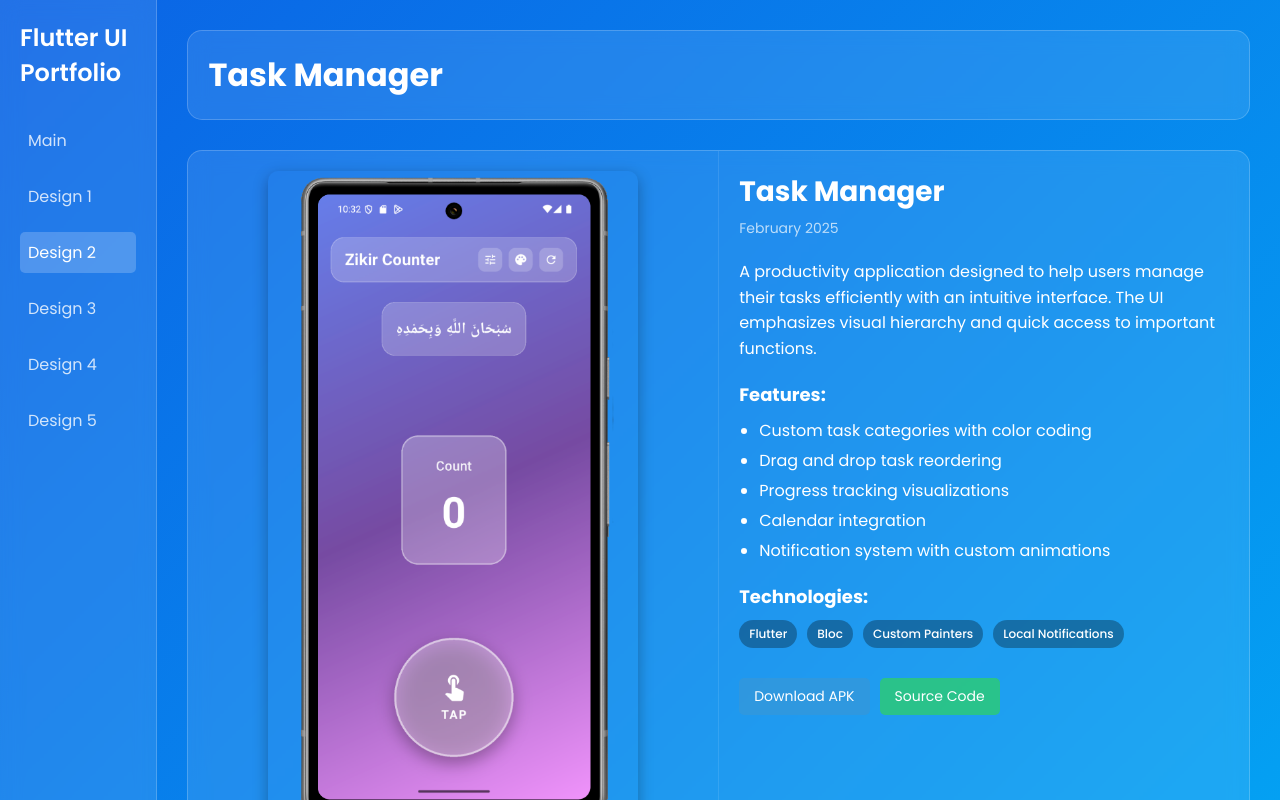
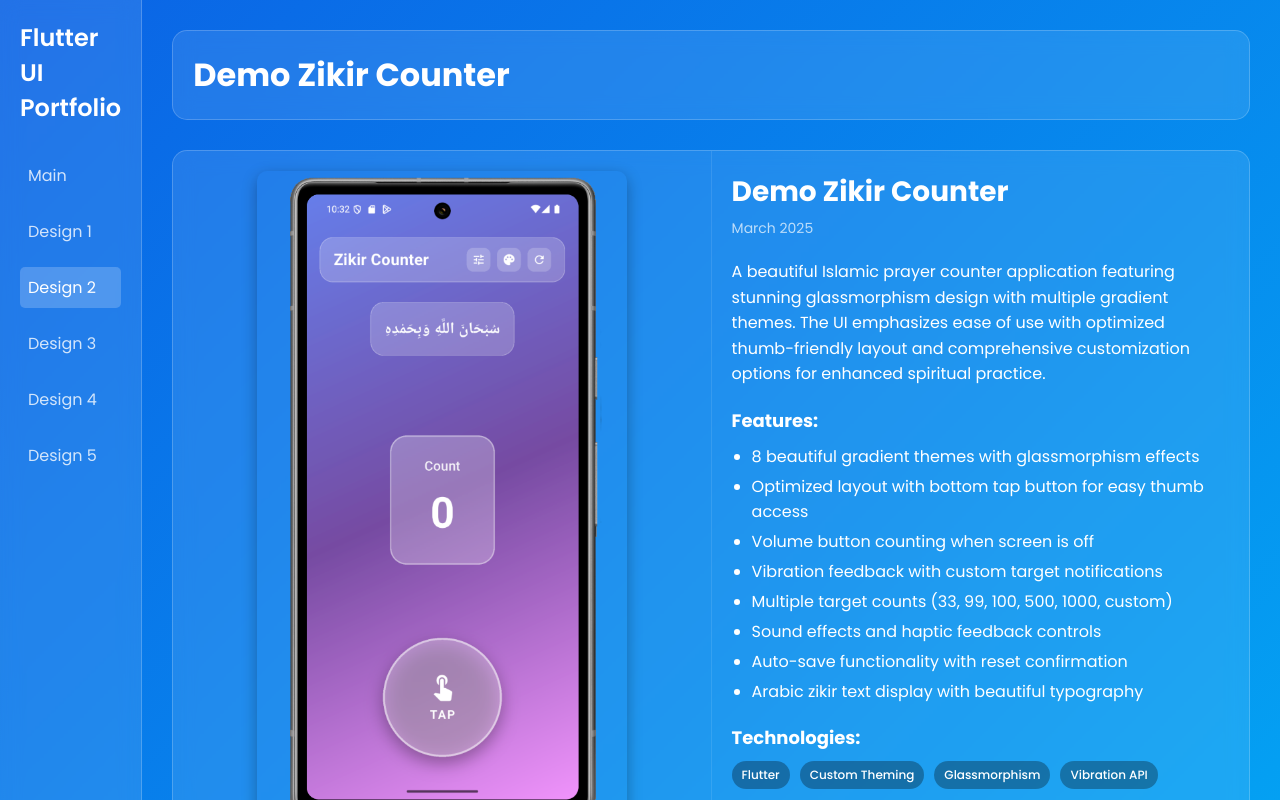
Before and after one commit to Kiyoraka/Flutter-UI-Design-Web, a plain HTML site: page index.html in a window 1280 px wide. Both pictures are taken after a click on the link "Design 2". Shown: the top 800 px of the page. Drawn offline with Linux system fonts and the light colour scheme.

Commit message:
update info

```diff
--- a/index.html
+++ b/index.html
@@ -109,37 +109,40 @@
 
         <!-- Design 2 Content -->
         <div id="design2-content" class="hidden">
-            <h1 class="glass-card">Task Manager</h1>
+            <h1 class="glass-card">Demo Zikir Counter</h1>
             <div class="design-container glass-card">
                 <div class="design-showcase">
                     <div class="design-images">
                         <img src="assets/images/Design-2/DZC  (1).png" alt="Demo Zikir Counter Screenshot" class="main-screenshot">
                         <div class="thumbnail-gallery">
-                            <img src="assets/images/Design-2/DZC  (6).png" alt="Application Setting" class="thumbnail">
-                            <img src="assets/images/Design-2/DZC  (2).png" alt="Theme Variation" class="thumbnail">
-                            <img src="assets/images/Design-2/DZC  (3).png" alt="Theme Variation" class="thumbnail">
-                            <img src="assets/images/Design-2/DZC  (4).png" alt="Theme Variation" class="thumbnail">
+                            <img src="assets/images/Design-2/DZC  (6).png" alt="Application Settings" class="thumbnail">
+                            <img src="assets/images/Design-2/DZC  (2).png" alt="Ocean Breeze Theme" class="thumbnail">
+                            <img src="assets/images/Design-2/DZC  (3).png" alt="Sunset Glow Theme" class="thumbnail">
+                            <img src="assets/images/Design-2/DZC  (4).png" alt="Forest Green Theme" class="thumbnail">
                         </div>
                     </div>
                     <div class="design-details">
-                        <h2>Task Manager</h2>
-                        <p class="design-date">February 2025</p>
+                        <h2>Demo Zikir Counter</h2>
+                        <p class="design-date">March 2025</p>
                         <div class="design-description">
-                            <p>A productivity application designed to help users manage their tasks efficiently with an intuitive interface. The UI emphasizes visual hierarchy and quick access to important functions.</p>
+                            <p>A beautiful Islamic prayer counter application featuring stunning glassmorphism design with multiple gradient themes. The UI emphasizes ease of use with optimized thumb-friendly layout and comprehensive customization options for enhanced spiritual practice.</p>
                             <h3>Features:</h3>
                             <ul>
-                                <li>Custom task categories with color coding</li>
-                                <li>Drag and drop task reordering</li>
-                                <li>Progress tracking visualizations</li>
-                                <li>Calendar integration</li>
-                                <li>Notification system with custom animations</li>
+                                <li>8 beautiful gradient themes with glassmorphism effects</li>
+                                <li>Optimized layout with bottom tap button for easy thumb access</li>
+                                <li>Volume button counting when screen is off</li>
+                                <li>Vibration feedback with custom target notifications</li>
+                                <li>Multiple target counts (33, 99, 100, 500, 1000, custom)</li>
+                                <li>Sound effects and haptic feedback controls</li>
+                                <li>Auto-save functionality with reset confirmation</li>
+                                <li>Arabic zikir text display with beautiful typography</li>
                             </ul>
                             <h3>Technologies:</h3>
                             <div class="tech-stack">
                                 <span class="tech-tag">Flutter</span>
-                                <span class="tech-tag">Bloc</span>
-                                <span class="tech-tag">Custom Painters</span>
-                                <span class="tech-tag">Local Notifications</span>
+                                <span class="tech-tag">Custom Theming</span>
+                                <span class="tech-tag">Glassmorphism</span>
+                                <span class="tech-tag">Vibration API</span>
                             </div>
                         </div>
                         <div class="download-section">
```
